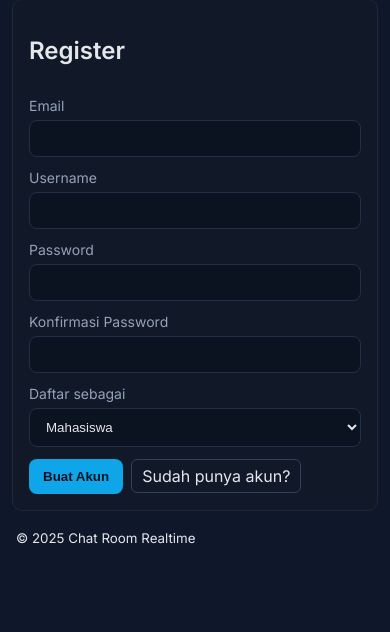
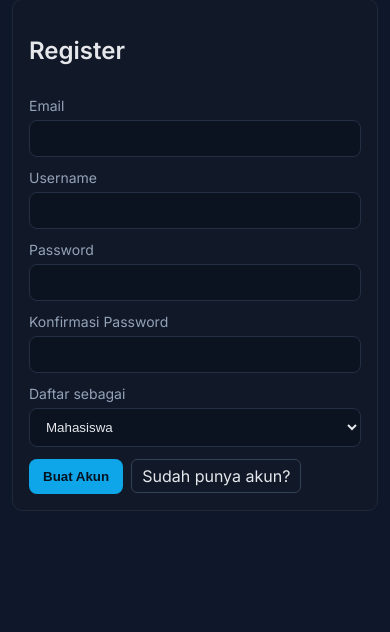
Before and after one commit to Imannmzl/imnmzl, a PHP site: page /register.php in a window 390 px wide. Shown: the part 80-712 px from the top of the page. Run offline with PHP 8.4, Linux system fonts and the light colour scheme.

Commit message:
style: Hide footer on mobile to save space
Co-authored-by: step04 <step04@belajaar.id>

```diff
--- a/public_html/chat_room/assets/styles.css
+++ b/public_html/chat_room/assets/styles.css
@@ -123,4 +123,7 @@ button:disabled { opacity: .5; cursor: not-allowed; }
 	/* Hide avatar on mobile to save space */
 	.message { grid-template-columns: 1fr; gap: 6px; }
 	.message .avatar { display: none; }
+
+	/* Hide footer on mobile */
+	.site-footer { display: none; }
 }
```
